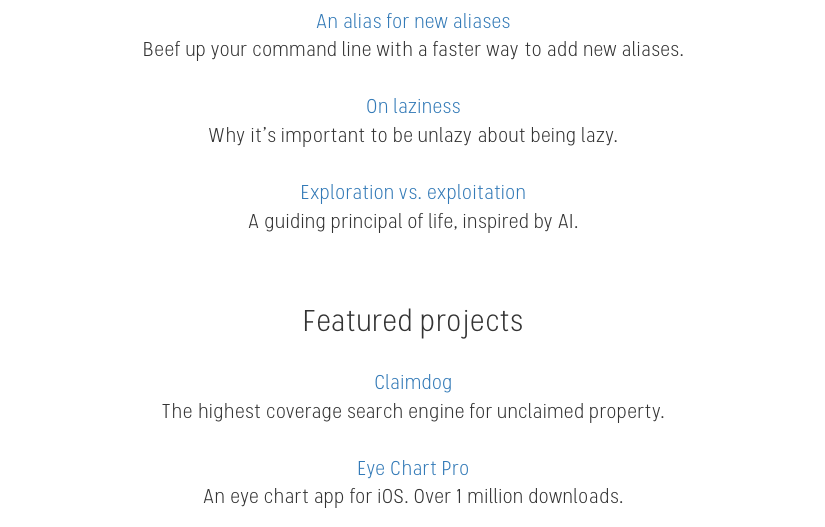
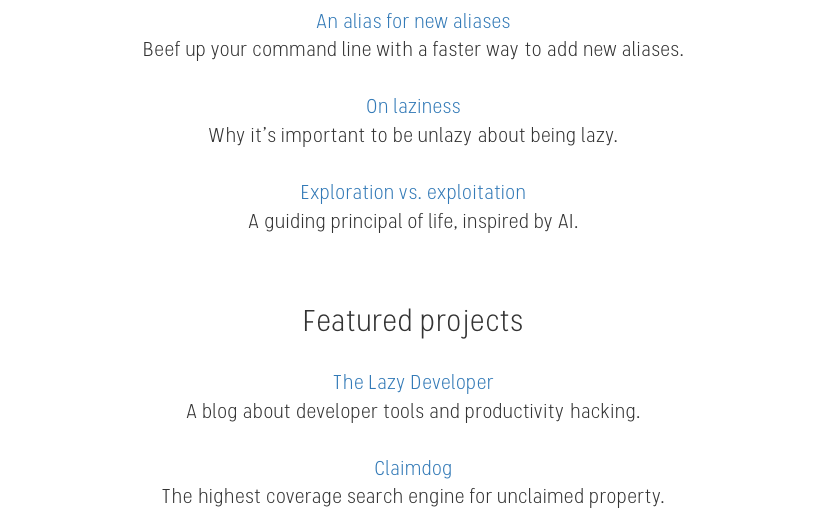
Before and after one commit to dfinzer/dfinzer.github.io, a plain HTML site: page index.html in a window 1280 px wide. Shown: the part 425-952 px from the top of the page, without its empty margins (226-1051 px from the left). Drawn offline with nearby package versions, Linux system fonts and the light colour scheme.

Commit message:
Update links

```diff
--- a/index.html
+++ b/index.html
@@ -43,6 +43,8 @@
                 <h2>Featured projects</h2>
                 <br/>
                 <p>
+                    <a href="https://medium.com/the-lazy-developer/" target="_blank">The Lazy Developer</a><br/>A blog about developer tools and productivity hacking.
+                    <br/><br/>
                     <a href="https://www.claimdog.com" target="_blank">Claimdog</a><br/>The highest coverage search engine for unclaimed property.
                     <br/><br/>
                     <a href="https://itunes.apple.com/us/app/eye-chart-pro-test-vision/id364802332?mt=8" target="_blank">Eye Chart Pro</a><br/>An eye chart app for iOS. Over 1 million downloads.
```
